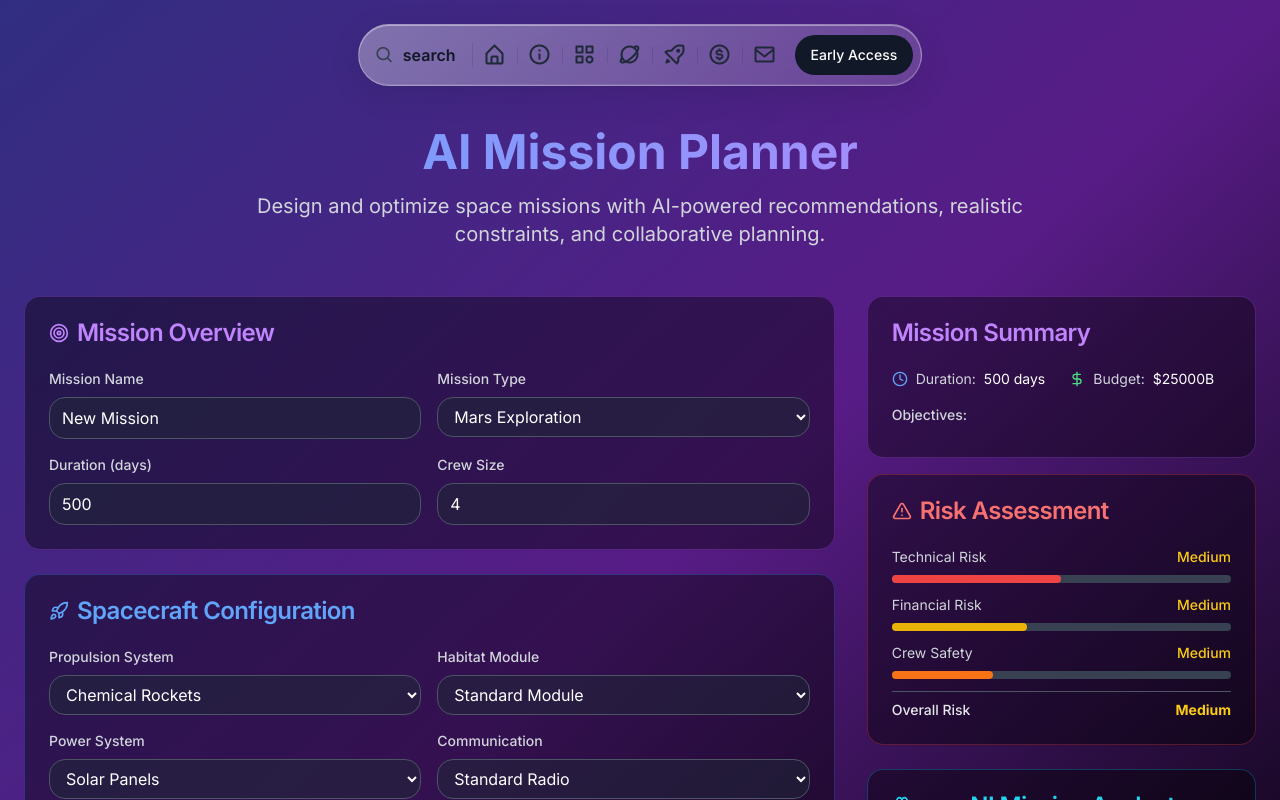
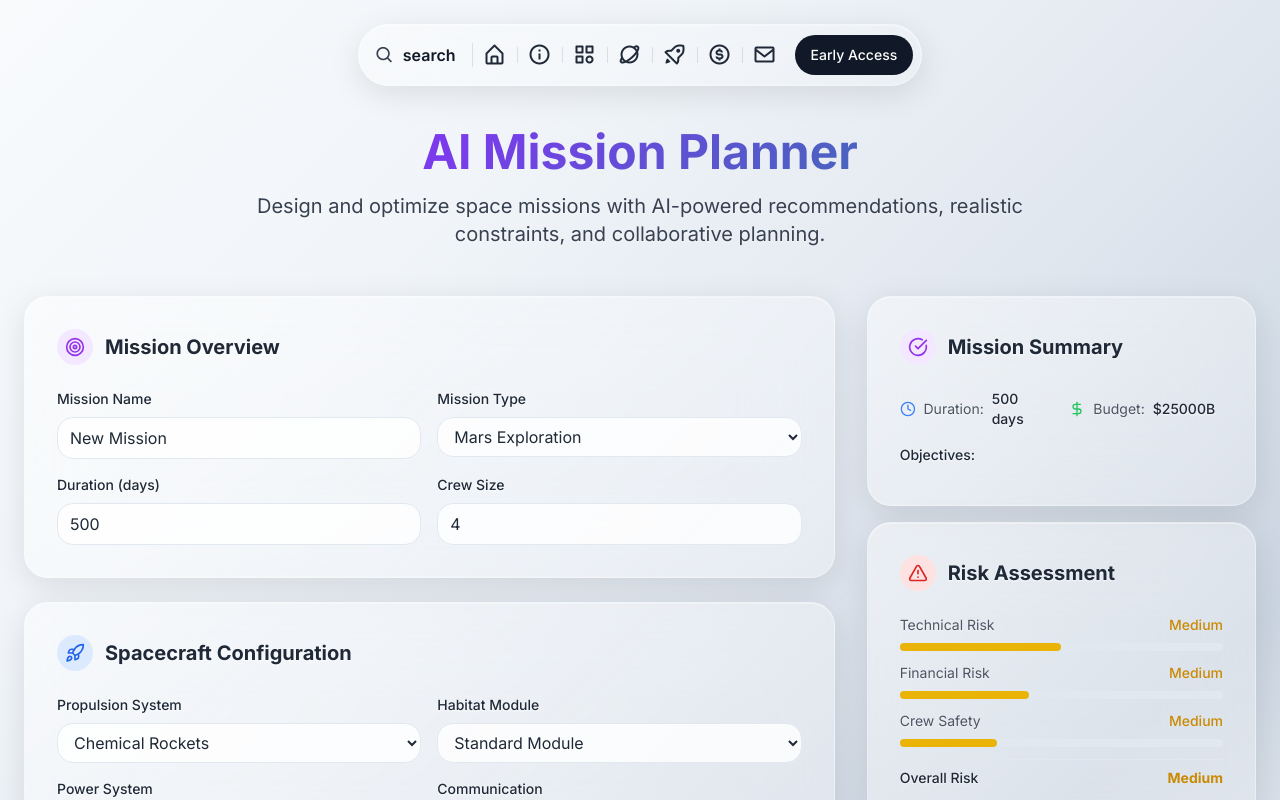
Before and after one commit to ibwmahin/pearni-genesis-ui, a React (Vite) app: page /mission-planner in a window 1280 px wide. Both pictures are taken after a click on the element 245 px from the left and 409 px from the top of the page. Shown: the top 800 px of the page. Built offline with nearby package versions, Linux system fonts and the light colour scheme.

Commit message:
Refactor Mission Planner page
Update Mission Planner page to align with main website theme and improve its modern look.

```diff
--- a/src/components/MissionBuilder.tsx
+++ b/src/components/MissionBuilder.tsx
@@ -33,30 +33,30 @@ const MissionBuilder = ({ mission, onUpdate }: MissionBuilderProps) => {
 
   return (
     <div className="space-y-6">
-      <Card className="bg-black/40 border-purple-500/30">
-        <CardHeader>
-          <CardTitle className="flex items-center gap-2 text-purple-400">
-            <Target className="w-5 h-5" />
-            Mission Overview
-          </CardTitle>
-        </CardHeader>
-        <CardContent className="space-y-4">
+      <div className="glass-card">
+        <div className="flex items-center gap-3 mb-6">
+          <div className="p-2 bg-purple-100 rounded-full">
+            <Target className="w-5 h-5 text-purple-600" />
+          </div>
+          <h2 className="text-xl font-bold text-readable">Mission Overview</h2>
+        </div>
+        <div className="space-y-4">
           <div className="grid md:grid-cols-2 gap-4">
             <div>
-              <label className="block text-sm font-medium text-gray-300 mb-2">Mission Name</label>
+              <label className="block text-sm font-medium text-readable mb-2">Mission Name</label>
               <input
                 type="text"
                 value={mission.name}
                 onChange={(e) => updateMission({ name: e.target.value })}
-                className="w-full bg-gray-800/50 border border-gray-600 rounded-lg px-3 py-2 text-white"
+                className="w-full bg-white/80 border border-slate-200 rounded-lg px-3 py-2 text-readable focus:outline-none focus:ring-2 focus:ring-blue-500 focus:border-transparent"
               />
             </div>
             <div>
-              <label className="block text-sm font-medium text-gray-300 mb-2">Mission Type</label>
+              <label className="block text-sm font-medium text-readable mb-2">Mission Type</label>
               <select
                 value={mission.type}
                 onChange={(e) => updateMission({ type: e.target.value as Mission['type'] })}
-                className="w-full bg-gray-800/50 border border-gray-600 rounded-lg px-3 py-2 text-white"
+                className="w-full bg-white/80 border border-slate-200 rounded-lg px-3 py-2 text-readable focus:outline-none focus:ring-2 focus:ring-blue-500 focus:border-transparent"
               >
                 <option value="mars-exploration">Mars Exploration</option>
                 <option value="asteroid-mining">Asteroid Mining</option>
@@ -65,44 +65,44 @@ const MissionBuilder = ({ mission, onUpdate }: MissionBuilderProps) => {
               </select>
             </div>
             <div>
-              <label className="block text-sm font-medium text-gray-300 mb-2">Duration (days)</label>
+              <label className="block text-sm font-medium text-readable mb-2">Duration (days)</label>
               <input
                 type="number"
                 value={mission.duration}
                 onChange={(e) => updateMission({ duration: parseInt(e.target.value) })}
-                className="w-full bg-gray-800/50 border border-gray-600 rounded-lg px-3 py-2 text-white"
+                className="w-full bg-white/80 border border-slate-200 rounded-lg px-3 py-2 text-readable focus:outline-none focus:ring-2 focus:ring-blue-500 focus:border-transparent"
               />
             </div>
             <div>
-              <label className="block text-sm font-medium text-gray-300 mb-2">Crew Size</label>
+              <label className="block text-sm font-medium text-readable mb-2">Crew Size</label>
               <input
                 type="number"
                 value={mission.crewSize}
                 onChange={(e) => updateMission({ crewSize: parseInt(e.target.value) })}
-                className="w-full bg-gray-800/50 border border-gray-600 rounded-lg px-3 py-2 text-white"
+                className="w-full bg-white/80 border border-slate-200 rounded-lg px-3 py-2 text-readable focus:outline-none focus:ring-2 focus:ring-blue-500 focus:border-transparent"
               />
             </div>
           </div>
-        </CardContent>
-      </Card>
+        </div>
+      </div>
 
-      <Card className="bg-black/40 border-blue-500/30">
-        <CardHeader>
-          <CardTitle className="flex items-center gap-2 text-blue-400">
-            <Rocket className="w-5 h-5" />
-            Spacecraft Configuration
-          </CardTitle>
-        </CardHeader>
-        <CardContent className="space-y-4">
+      <div className="glass-card">
+        <div className="flex items-center gap-3 mb-6">
+          <div className="p-2 bg-blue-100 rounded-full">
+            <Rocket className="w-5 h-5 text-blue-600" />
+          </div>
+          <h2 className="text-xl font-bold text-readable">Spacecraft Configuration</h2>
+        </div>
+        <div className="space-y-4">
           <div className="grid md:grid-cols-2 gap-4">
             <div>
-              <label className="block text-sm font-medium text-gray-300 mb-2">Propulsion System</label>
+              <label className="block text-sm font-medium text-readable mb-2">Propulsion System</label>
               <select
                 value={mission.spacecraft.propulsion}
                 onChange={(e) => updateMission({
                   spacecraft: { ...mission.spacecraft, propulsion: e.target.value }
                 })}
-                className="w-full bg-gray-800/50 border border-gray-600 rounded-lg px-3 py-2 text-white"
+                className="w-full bg-white/80 border border-slate-200 rounded-lg px-3 py-2 text-readable focus:outline-none focus:ring-2 focus:ring-blue-500 focus:border-transparent"
               >
                 <option value="chemical">Chemical Rockets</option>
                 <option value="ion">Ion Drive</option>
@@ -111,13 +111,13 @@ const MissionBuilder = ({ mission, onUpdate }: MissionBuilderProps) => {
               </select>
             </div>
             <div>
-              <label className="block text-sm font-medium text-gray-300 mb-2">Habitat Module</label>
+              <label className="block text-sm font-medium text-readable mb-2">Habitat Module</label>
               <select
                 value={mission.spacecraft.habitat}
                 onChange={(e) => updateMission({
                   spacecraft: { ...mission.spacecraft, habitat: e.target.value }
                 })}
-                className="w-full bg-gray-800/50 border border-gray-600 rounded-lg px-3 py-2 text-white"
+                className="w-full bg-white/80 border border-slate-200 rounded-lg px-3 py-2 text-readable focus:outline-none focus:ring-2 focus:ring-blue-500 focus:border-transparent"
               >
                 <option value="standard">Standard Module</option>
                 <option value="extended">Extended Duration</option>
@@ -126,13 +126,13 @@ const MissionBuilder = ({ mission, onUpdate }: MissionBuilderProps) => {
               </select>
             </div>
             <div>
-              <label className="block text-sm font-medium text-gray-300 mb-2">Power System</label>
+              <label className="block text-sm font-medium text-readable mb-2">Power System</label>
               <select
                 value={mission.spacecraft.power}
                 onChange={(e) => updateMission({
                   spacecraft: { ...mission.spacecraft, power: e.target.value }
                 })}
-                className="w-full bg-gray-800/50 border border-gray-600 rounded-lg px-3 py-2 text-white"
+                className="w-full bg-white/80 border border-slate-200 rounded-lg px-3 py-2 text-readable focus:outline-none focus:ring-2 focus:ring-blue-500 focus:border-transparent"
               >
                 <option value="solar">Solar Panels</option>
                 <option value="nuclear">Nuclear Reactor</option>
@@ -141,13 +141,13 @@ const MissionBuilder = ({ mission, onUpdate }: MissionBuilderProps) => {
               </select>
             </div>
             <div>
-              <label className="block text-sm font-medium text-gray-300 mb-2">Communication</label>
+              <label className="block text-sm font-medium text-readable mb-2">Communication</label>
               <select
                 value={mission.spacecraft.communication}
                 onChange={(e) => updateMission({
                   spacecraft: { ...mission.spacecraft, communication: e.target.value }
                 })}
-                className="w-full bg-gray-800/50 border border-gray-600 rounded-lg px-3 py-2 text-white"
+                className="w-full bg-white/80 border border-slate-200 rounded-lg px-3 py-2 text-readable focus:outline-none focus:ring-2 focus:ring-blue-500 focus:border-transparent"
               >
                 <option value="standard">Standard Radio</option>
                 <option value="deep-space">Deep Space Network</option>
@@ -156,24 +156,24 @@ const MissionBuilder = ({ mission, onUpdate }: MissionBuilderProps) => {
               </select>
             </div>
           </div>
-        </CardContent>
-      </Card>
+        </div>
+      </div>
 
-      <Card className="bg-black/40 border-green-500/30">
-        <CardHeader>
-          <CardTitle className="flex items-center gap-2 text-green-400">
-            <Target className="w-5 h-5" />
-            Mission Objectives
-          </CardTitle>
-        </CardHeader>
-        <CardContent className="space-y-4">
+      <div className="glass-card">
+        <div className="flex items-center gap-3 mb-6">
+          <div className="p-2 bg-green-100 rounded-full">
+            <Target className="w-5 h-5 text-green-600" />
+          </div>
+          <h2 className="text-xl font-bold text-readable">Mission Objectives</h2>
+        </div>
+        <div className="space-y-4">
           {mission.objectives.map((objective, index) => (
             <div key={index} className="flex gap-2">
               <input
                 type="text"
                 value={objective}
                 onChange={(e) => updateObjective(index, e.target.value)}
-                className="flex-1 bg-gray-800/50 border border-gray-600 rounded-lg px-3 py-2 text-white"
+                className="flex-1 bg-white/80 border border-slate-200 rounded-lg px-3 py-2 text-readable focus:outline-none focus:ring-2 focus:ring-blue-500 focus:border-transparent"
                 placeholder="Enter mission objective..."
               />
               <Button
@@ -188,8 +188,8 @@ const MissionBuilder = ({ mission, onUpdate }: MissionBuilderProps) => {
           <Button onClick={addObjective} variant="outline" className="w-full">
             Add Objective
           </Button>
-        </CardContent>
-      </Card>
+        </div>
+      </div>
     </div>
   );
 };
--- a/src/components/MissionPreview.tsx
+++ b/src/components/MissionPreview.tsx
@@ -10,9 +10,9 @@ interface MissionPreviewProps {
 
 const MissionPreview = ({ mission }: MissionPreviewProps) => {
   const getRiskColor = (risk: number) => {
-    if (risk < 30) return 'text-green-400';
-    if (risk < 60) return 'text-yellow-400';
-    return 'text-red-400';
+    if (risk < 30) return 'text-green-600';
+    if (risk < 60) return 'text-yellow-600';
+    return 'text-red-600';
   };
 
   const getRiskLevel = (risk: number) => {
@@ -21,63 +21,72 @@ const MissionPreview = ({ mission }: MissionPreviewProps) => {
     return 'High';
   };
 
+  const getRiskBarColor = (risk: number) => {
+    if (risk < 30) return 'bg-green-500';
+    if (risk < 60) return 'bg-yellow-500';
+    return 'bg-red-500';
+  };
+
   return (
     <div className="space-y-4">
-      <Card className="bg-black/40 border-purple-500/30">
-        <CardHeader>
-          <CardTitle className="text-purple-400">Mission Summary</CardTitle>
-        </CardHeader>
-        <CardContent className="space-y-4">
+      <div className="glass-card">
+        <div className="flex items-center gap-3 mb-6">
+          <div className="p-2 bg-purple-100 rounded-full">
+            <CheckCircle className="w-5 h-5 text-purple-600" />
+          </div>
+          <h2 className="text-xl font-bold text-readable">Mission Summary</h2>
+        </div>
+        <div className="space-y-4">
           <div className="grid grid-cols-2 gap-4 text-sm">
             <div className="flex items-center gap-2">
-              <Clock className="w-4 h-4 text-blue-400" />
-              <span className="text-gray-300">Duration:</span>
-              <span className="text-white">{mission.duration} days</span>
+              <Clock className="w-4 h-4 text-blue-500" />
+              <span className="text-readable-muted">Duration:</span>
+              <span className="text-readable font-medium">{mission.duration} days</span>
             </div>
             <div className="flex items-center gap-2">
-              <DollarSign className="w-4 h-4 text-green-400" />
-              <span className="text-gray-300">Budget:</span>
-              <span className="text-white">${mission.budget}B</span>
+              <DollarSign className="w-4 h-4 text-green-500" />
+              <span className="text-readable-muted">Budget:</span>
+              <span className="text-readable font-medium">${mission.budget}B</span>
             </div>
           </div>
 
           <div>
-            <h4 className="text-sm font-medium text-gray-300 mb-2">Objectives:</h4>
+            <h4 className="text-sm font-medium text-readable mb-2">Objectives:</h4>
             <ul className="space-y-1">
               {mission.objectives.slice(0, 3).map((objective, index) => (
                 <li key={index} className="flex items-center gap-2 text-sm">
-                  <CheckCircle className="w-3 h-3 text-green-400" />
-                  <span className="text-gray-300">{objective}</span>
+                  <CheckCircle className="w-3 h-3 text-green-500" />
+                  <span className="text-readable-muted">{objective}</span>
                 </li>
               ))}
               {mission.objectives.length > 3 && (
-                <li className="text-sm text-gray-500">
+                <li className="text-sm text-readable-light">
                   +{mission.objectives.length - 3} more objectives
                 </li>
               )}
             </ul>
           </div>
-        </CardContent>
-      </Card>
+        </div>
+      </div>
 
-      <Card className="bg-black/40 border-red-500/30">
-        <CardHeader>
-          <CardTitle className="flex items-center gap-2 text-red-400">
-            <AlertTriangle className="w-5 h-5" />
-            Risk Assessment
-          </CardTitle>
-        </CardHeader>
-        <CardContent className="space-y-3">
+      <div className="glass-card">
+        <div className="flex items-center gap-3 mb-6">
+          <div className="p-2 bg-red-100 rounded-full">
+            <AlertTriangle className="w-5 h-5 text-red-600" />
+          </div>
+          <h2 className="text-xl font-bold text-readable">Risk Assessment</h2>
+        </div>
+        <div className="space-y-3">
           <div className="space-y-2">
             <div className="flex justify-between items-center">
-              <span className="text-sm text-gray-300">Technical Risk</span>
+              <span className="text-sm text-readable-muted">Technical Risk</span>
               <span className={`text-sm font-medium ${getRiskColor(mission.riskAssessment.technical)}`}>
                 {getRiskLevel(mission.riskAssessment.technical)}
               </span>
             </div>
-            <div className="w-full bg-gray-700 rounded-full h-2">
+            <div className="w-full bg-slate-200 rounded-full h-2">
               <div
-                className="bg-red-500 h-2 rounded-full transition-all duration-300"
+                className={`${getRiskBarColor(mission.riskAssessment.technical)} h-2 rounded-full transition-all duration-300`}
                 style={{ width: `${mission.riskAssessment.technical}%` }}
               />
             </div>
@@ -85,14 +94,14 @@ const MissionPreview = ({ mission }: MissionPreviewProps) => {
 
           <div className="space-y-2">
             <div className="flex justify-between items-center">
-              <span className="text-sm text-gray-300">Financial Risk</span>
+              <span className="text-sm text-readable-muted">Financial Risk</span>
               <span className={`text-sm font-medium ${getRiskColor(mission.riskAssessment.financial)}`}>
                 {getRiskLevel(mission.riskAssessment.financial)}
               </span>
             </div>
-            <div className="w-full bg-gray-700 rounded-full h-2">
+            <div className="w-full bg-slate-200 rounded-full h-2">
               <div
-                className="bg-yellow-500 h-2 rounded-full transition-all duration-300"
+                className={`${getRiskBarColor(mission.riskAssessment.financial)} h-2 rounded-full transition-all duration-300`}
                 style={{ width: `${mission.riskAssessment.financial}%` }}
               />
             </div>
@@ -100,29 +109,29 @@ const MissionPreview = ({ mission }: MissionPreviewProps) => {
 
           <div className="space-y-2">
             <div className="flex justify-between items-center">
-              <span className="text-sm text-gray-300">Crew Safety</span>
+              <span className="text-sm text-readable-muted">Crew Safety</span>
               <span className={`text-sm font-medium ${getRiskColor(mission.riskAssessment.crew)}`}>
                 {getRiskLevel(mission.riskAssessment.crew)}
               </span>
             </div>
-            <div className="w-full bg-gray-700 rounded-full h-2">
+            <div className="w-full bg-slate-200 rounded-full h-2">
               <div
-                className="bg-orange-500 h-2 rounded-full transition-all duration-300"
+                className={`${getRiskBarColor(mission.riskAssessment.crew)} h-2 rounded-full transition-all duration-300`}
                 style={{ width: `${mission.riskAssessment.crew}%` }}
               />
             </div>
           </div>
 
-          <div className="pt-2 border-t border-gray-600">
+          <div className="pt-2 border-t border-slate-200">
             <div className="flex justify-between items-center">
-              <span className="text-sm font-medium text-gray-200">Overall Risk</span>
+              <span className="text-sm font-medium text-readable">Overall Risk</span>
               <span className={`text-sm font-bold ${getRiskColor(mission.riskAssessment.overall)}`}>
                 {getRiskLevel(mission.riskAssessment.overall)}
               </span>
             </div>
           </div>
-        </CardContent>
-      </Card>
+        </div>
+      </div>
     </div>
   );
 };
--- a/src/pages/MissionPlanner.tsx
+++ b/src/pages/MissionPlanner.tsx
@@ -70,69 +70,69 @@ const MissionPlanner = () => {
   };
 
   return (
-    <div className="min-h-screen bg-gradient-to-br from-indigo-900 via-purple-900 to-black text-white">
+    <div className="min-h-screen">
       <Header />
 
       <div className="pt-32 pb-12 px-6">
         <div className="max-w-7xl mx-auto">
           <div className="text-center mb-12">
-            <h1 className="text-5xl font-bold mb-4 bg-gradient-to-r from-blue-400 to-purple-400 bg-clip-text text-transparent">
+            <h1 className="text-5xl font-bold mb-4 gradient-text">
               AI Mission Planner
             </h1>
-            <p className="text-xl text-gray-300 max-w-3xl mx-auto">
+            <p className="text-xl text-readable-light max-w-3xl mx-auto">
               Design and optimize space missions with AI-powered recommendations, realistic constraints, and collaborative planning.
             </p>
           </div>
 
           {!isBuilding ? (
             <div className="grid md:grid-cols-2 lg:grid-cols-3 gap-8 max-w-6xl mx-auto">
-              <Card className="bg-black/40 backdrop-blur-sm border border-red-500/30 hover:border-red-400 transition-all duration-300 cursor-pointer group"
-                    onClick={() => startNewMission('mars-exploration')}>
-                <CardHeader>
-                  <CardTitle className="flex items-center gap-2 text-red-400 group-hover:text-red-300">
-                    <Target className="w-5 h-5" />
-                    Mars Exploration
-                  </CardTitle>
-                </CardHeader>
-                <CardContent>
-                  <p className="text-gray-300 mb-4">Plan a comprehensive Mars exploration mission with rovers, habitats, and crew rotation.</p>
-                  <div className="text-sm text-gray-400">
-                    Duration: 18-26 months • Crew: 4-6 • Budget: $10-50B
+              <div
+                className="glass-card cursor-pointer group hover:scale-105 transition-all duration-300"
+                onClick={() => startNewMission('mars-exploration')}
+              >
+                <div className="flex items-center gap-3 mb-4">
+                  <div className="p-3 bg-red-100 rounded-full">
+                    <Target className="w-6 h-6 text-red-600" />
                   </div>
-                </CardContent>
-              </Card>
+                  <h3 className="text-xl font-bold text-readable">Mars Exploration</h3>
+                </div>
+                <p className="text-readable-muted mb-4">Plan a comprehensive Mars exploration mission with rovers, habitats, and crew rotation.</p>
+                <div className="text-sm text-readable-light">
+                  Duration: 18-26 months • Crew: 4-6 • Budget: $10-50B
+                </div>
+              </div>
 
-              <Card className="bg-black/40 backdrop-blur-sm border border-gray-500/30 hover:border-gray-400 transition-all duration-300 cursor-pointer group"
-                    onClick={() => startNewMission('asteroid-mining')}>
-                <CardHeader>
-                  <CardTitle className="flex items-center gap-2 text-gray-400 group-hover:text-gray-300">
-                    <Cpu className="w-5 h-5" />
-                    Asteroid Mining
-                  </CardTitle>
-                </CardHeader>
-                <CardContent>
-                  <p className="text-gray-300 mb-4">Design autonomous mining operations for near-Earth asteroids with resource extraction.</p>
-                  <div className="text-sm text-gray-400">
-                    Duration: 3-7 years • Crew: 0-2 • Budget: $5-20B
+              <div
+                className="glass-card cursor-pointer group hover:scale-105 transition-all duration-300"
+                onClick={() => startNewMission('asteroid-mining')}
+              >
+                <div className="flex items-center gap-3 mb-4">
+                  <div className="p-3 bg-gray-100 rounded-full">
+                    <Cpu className="w-6 h-6 text-gray-600" />
                   </div>
-                </CardContent>
-              </Card>
+                  <h3 className="text-xl font-bold text-readable">Asteroid Mining</h3>
+                </div>
+                <p className="text-readable-muted mb-4">Design autonomous mining operations for near-Earth asteroids with resource extraction.</p>
+                <div className="text-sm text-readable-light">
+                  Duration: 3-7 years • Crew: 0-2 • Budget: $5-20B
+                </div>
+              </div>
 
-              <Card className="bg-black/40 backdrop-blur-sm border border-blue-500/30 hover:border-blue-400 transition-all duration-300 cursor-pointer group"
-                    onClick={() => startNewMission('space-station')}>
-                <CardHeader>
-                  <CardTitle className="flex items-center gap-2 text-blue-400 group-hover:text-blue-300">
-                    <Rocket className="w-5 h-5" />
-                    Space Station
-                  </CardTitle>
-                </CardHeader>
-                <CardContent>
-                  <p className="text-gray-300 mb-4">Build and deploy advanced space stations for research, manufacturing, or tourism.</p>
-                  <div className="text-sm text-gray-400">
-                    Duration: 5-10 years • Crew: 6-12 • Budget: $15-100B
+              <div
+                className="glass-card cursor-pointer group hover:scale-105 transition-all duration-300"
+                onClick={() => startNewMission('space-station')}
+              >
+                <div className="flex items-center gap-3 mb-4">
+                  <div className="p-3 bg-blue-100 rounded-full">
+                    <Rocket className="w-6 h-6 text-blue-600" />
                   </div>
-                </CardContent>
-              </Card>
+                  <h3 className="text-xl font-bold text-readable">Space Station</h3>
+                </div>
+                <p className="text-readable-muted mb-4">Build and deploy advanced space stations for research, manufacturing, or tourism.</p>
+                <div className="text-sm text-readable-light">
+                  Duration: 5-10 years • Crew: 6-12 • Budget: $15-100B
+                </div>
+              </div>
             </div>
           ) : (
             <div className="grid lg:grid-cols-3 gap-8">
```
